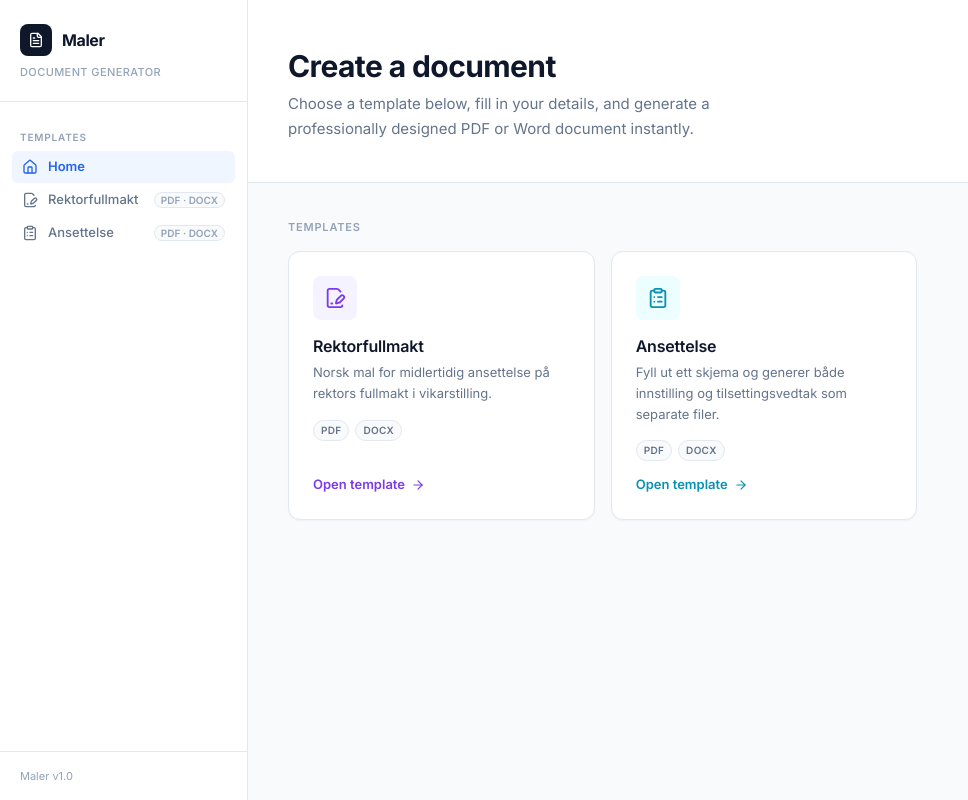
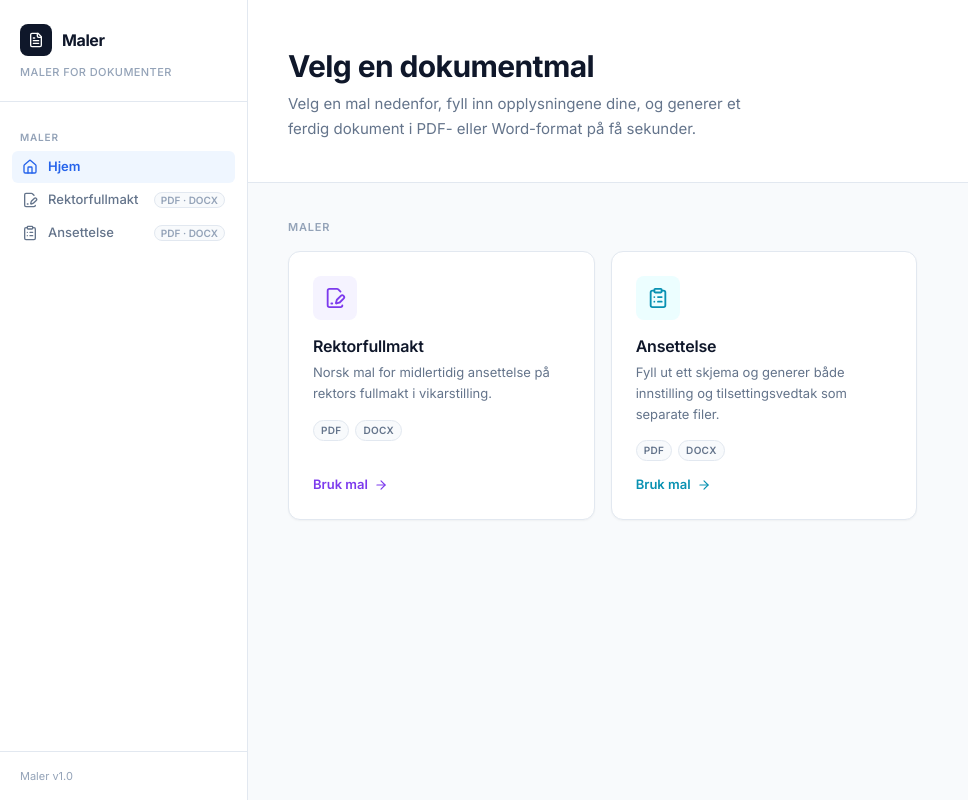
Before and after one commit to saschanjaa00-glitch/dokumentmaler, a React (Vite) app: page / in a window 1280 px wide. Shown: the whole page, without its empty margins (0-968 px from the left). Built offline with nearby package versions, Linux system fonts and the light colour scheme; what pdfmake would draw is missing.

Commit message:
Polish Norwegian UI copy

```diff
--- a/src/components/LogoUpload.jsx
+++ b/src/components/LogoUpload.jsx
@@ -42,7 +42,7 @@ export default function LogoUpload({ value, onChange }) {
     if (!file) return
     // pdfmake and docx ImageRun only support raster formats
     if (!['image/png', 'image/jpeg', 'image/jpg', 'image/gif'].includes(file.type)) {
-      alert('Please upload a PNG, JPG, or GIF image.')
+      alert('Last opp et PNG-, JPG- eller GIF-bilde.')
       return
     }
     setSelectedPreset('')
@@ -81,20 +81,20 @@ export default function LogoUpload({ value, onChange }) {
   return (
     <div className="logo-upload-stack">
       <div className="logo-preset-row">
-        <label className="logo-preset-label" htmlFor="preset-logo-select">Velg eksisterende logo</label>
+        <label className="logo-preset-label" htmlFor="preset-logo-select">Velg logo fra listen</label>
         <select
           id="preset-logo-select"
           className="logo-preset-select"
           value={selectedPreset}
           onChange={(e) => handlePresetChange(e.target.value)}
         >
-          <option value="">Ingen valgt</option>
+          <option value="">Ingen logo valgt</option>
           {presetLogos.map(preset => (
             <option key={preset.id} value={preset.id}>{preset.label}</option>
           ))}
         </select>
         {presetLogos.length === 0 && (
-          <span className="logo-preset-empty">Legg PNG-filer i src/assets/logos for å få dem i listen.</span>
+          <span className="logo-preset-empty">Legg PNG-filer i src/assets/logos for å gjøre dem tilgjengelige her.</span>
         )}
       </div>
 
@@ -106,8 +106,8 @@ export default function LogoUpload({ value, onChange }) {
         onDrop={onDrop}
       >
         <Upload size={17} />
-        <span>Click or drag to upload</span>
-        <span className="logo-hint">PNG · JPG · GIF — transparent bg recommended</span>
+        <span>Klikk for å laste opp, eller dra filen hit</span>
+        <span className="logo-hint">PNG · JPG · GIF - helst med gjennomsiktig bakgrunn</span>
         <input
           ref={inputRef}
           type="file"
@@ -127,7 +127,7 @@ export default function LogoUpload({ value, onChange }) {
               onChange(null)
             }}
             type="button"
-            title="Remove logo"
+            title="Fjern logo"
           >
             <X size={12} />
           </button>
--- a/src/components/Sidebar.jsx
+++ b/src/components/Sidebar.jsx
@@ -5,7 +5,7 @@ const navItems = [
   {
     to: '/',
     icon: Home,
-    label: 'Home',
+    label: 'Hjem',
     end: true,
   },
   {
@@ -34,11 +34,11 @@ export default function Sidebar() {
             <h1>Maler</h1>
           </div>
         </div>
-        <p style={{ marginTop: 8 }}>Document Generator</p>
+        <p style={{ marginTop: 8 }}>Maler for dokumenter</p>
       </div>
 
       <nav className="sidebar-nav">
-        <div className="nav-group-label">Templates</div>
+        <div className="nav-group-label">Maler</div>
         {navItems.map(({ to, icon: Icon, label, end, formats }) => (
           <NavLink
             key={to}
--- a/src/pages/Home.jsx
+++ b/src/pages/Home.jsx
@@ -28,15 +28,15 @@ export default function Home() {
   return (
     <div className="home-page">
       <div className="home-welcome">
-        <h2>Create a document</h2>
+        <h2>Velg en dokumentmal</h2>
         <p>
-          Choose a template below, fill in your details, and generate a
-          professionally designed PDF or Word document instantly.
+          Velg en mal nedenfor, fyll inn opplysningene dine, og generer et
+          ferdig dokument i PDF- eller Word-format på få sekunder.
         </p>
       </div>
 
       <div className="home-body">
-        <div className="home-section-label">Templates</div>
+        <div className="home-section-label">Maler</div>
         <div className="template-grid">
           {templates.map(({ to, icon: Icon, title, description, color, bg, formats }) => (
             <Link key={to} to={to} className="template-card">
@@ -62,7 +62,7 @@ export default function Home() {
                 </div>
               </div>
               <div className="template-card-footer" style={{ color }}>
-                Open template
+                Bruk mal
                 <ArrowRight />
               </div>
             </Link>
```
Also changed, not shown: src/components/TableEditor.jsx (+8 -8 lines).
